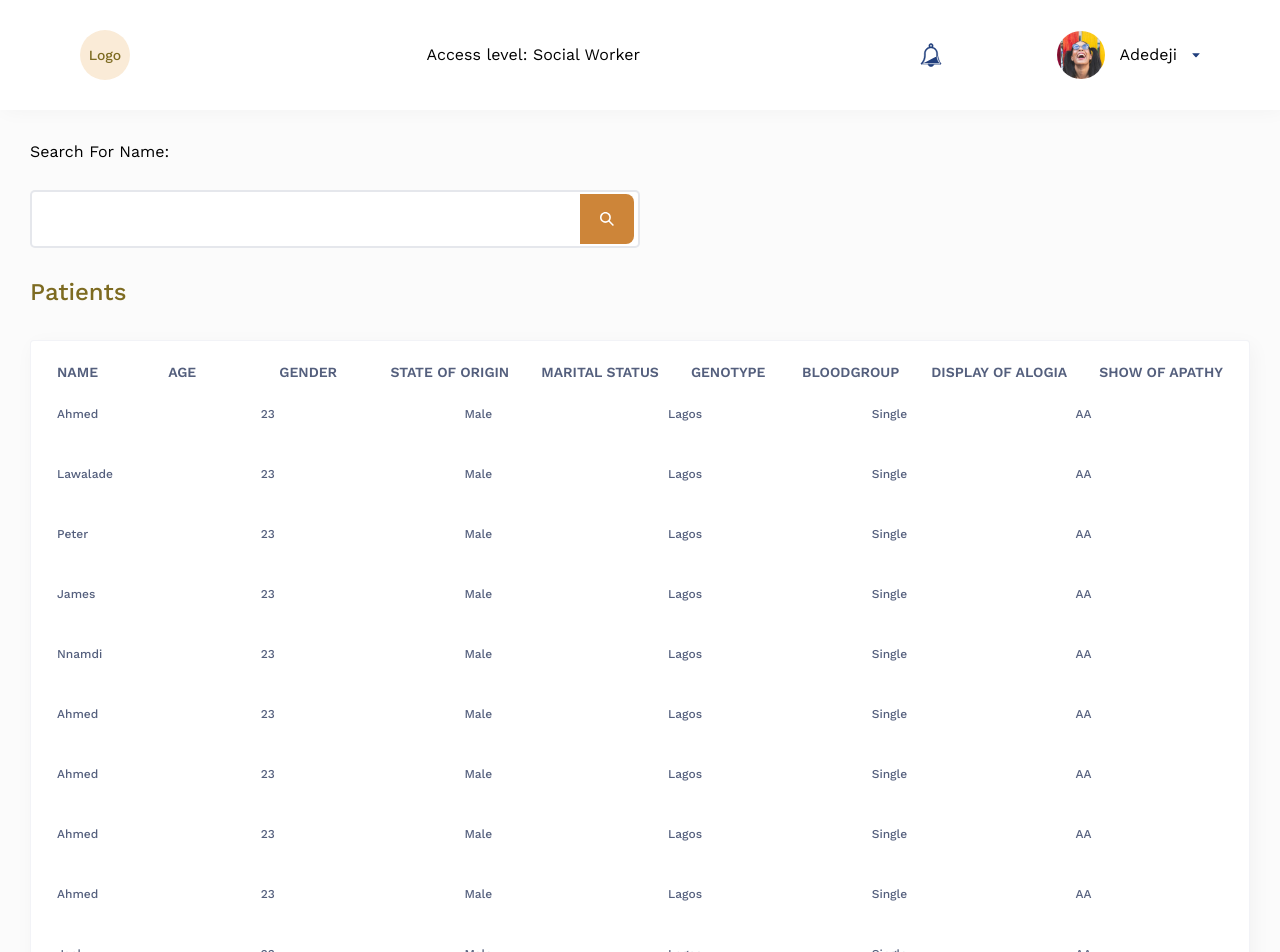
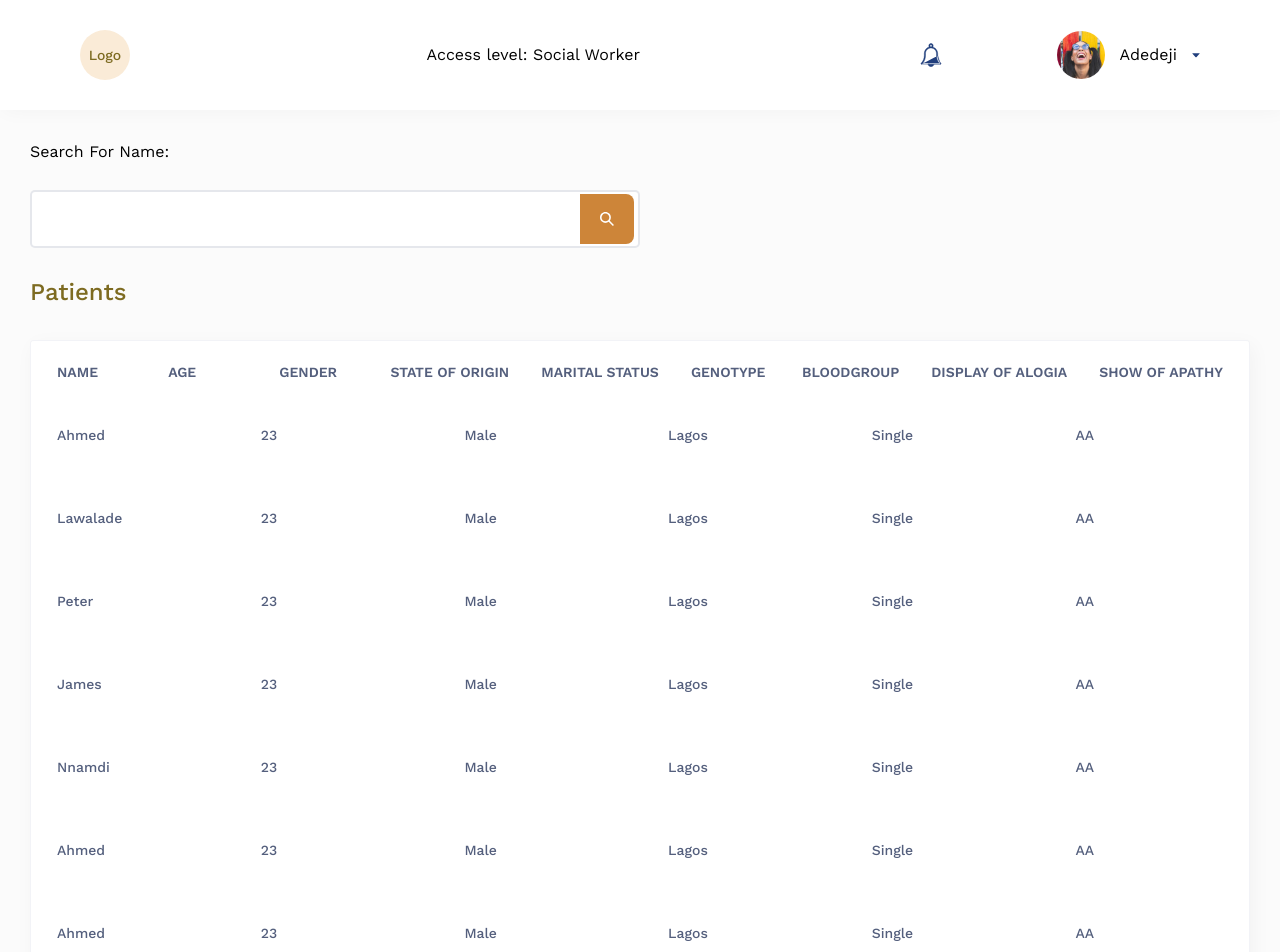
Before and after one commit to Onyelaudochukwuka/authoritative-access, a React (Create React App) app: page /dashboard/users in a window 1280 px wide. Shown: the top 952 px of the page. Built offline with nearby package versions, Linux system fonts and the light colour scheme.

Commit message:
removed demacated scroll

```diff
--- a/src/components/molecules/Table/index.module.css
+++ b/src/components/molecules/Table/index.module.css
@@ -1,6 +1,7 @@
 .Table {
   width: 100%;
   height: max-content;
+  overflow-x: scroll;
   background-color: #fff;
   font-size: 14px;
   border-collapse: collapse;
--- a/src/components/molecules/Table/index.module.scss
+++ b/src/components/molecules/Table/index.module.scss
@@ -2,6 +2,7 @@
 .Table {
   width: 100%;
   height: max-content;
+  overflow-x: scroll;
   background-color: $user-stats;
   font-size: 14px;
   border-collapse: collapse;
--- a/src/components/molecules/Table/index.tsx
+++ b/src/components/molecules/Table/index.tsx
@@ -732,7 +732,6 @@ const Table: FC<ITable> = () => {
   return (
     <table className={style.Table}>
       <TableHeader />
-      <div className={style.Table__row}>
       {rows.filter(({ data }) => data[0].data.toString().toLowerCase()
         .includes(search.toLowerCase()))?.map(({ id, data }: any) => (
           <TableRow
@@ -742,7 +741,6 @@ const Table: FC<ITable> = () => {
             }}
           />
       ))}
-      </div>
     </table>
   );
 };
```
Also changed, not shown: 1 other file (tests, documents, lock files or other folders). Lines whose indentation alone changed are shown as unchanged.
